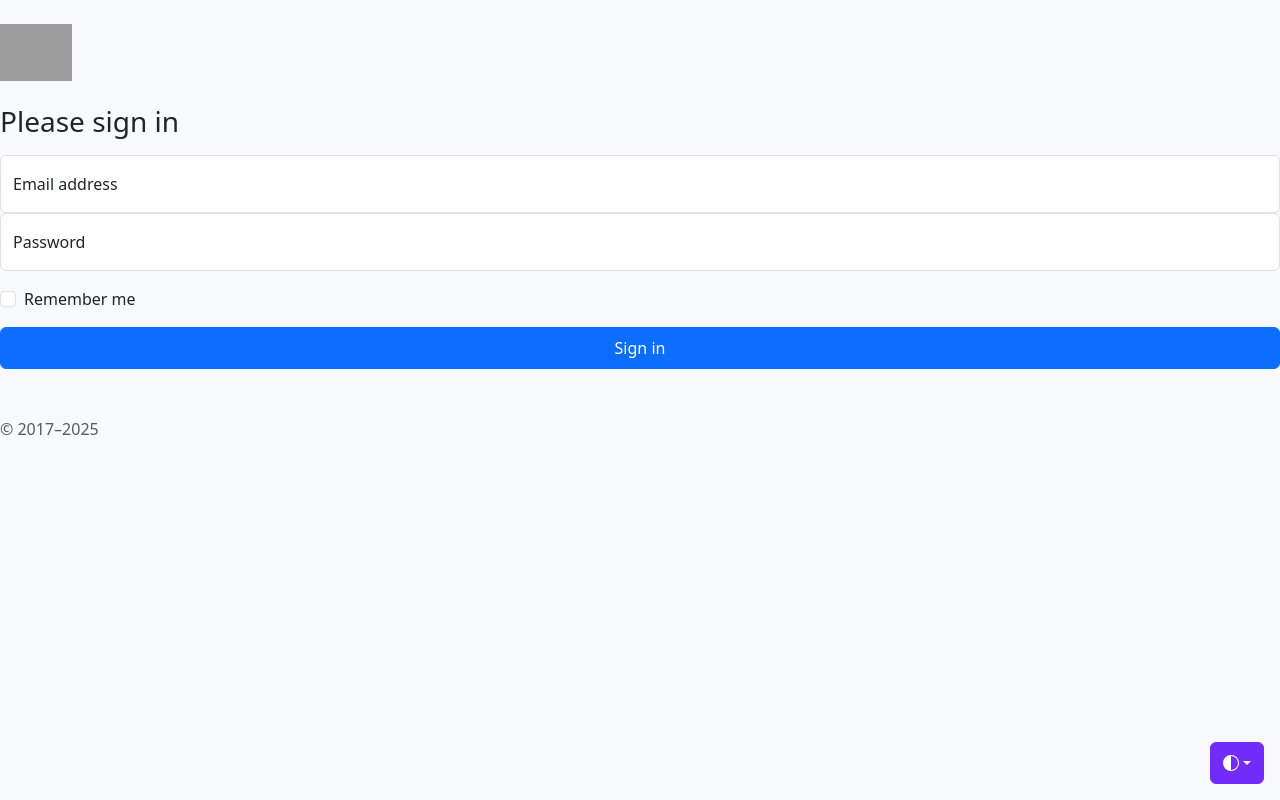
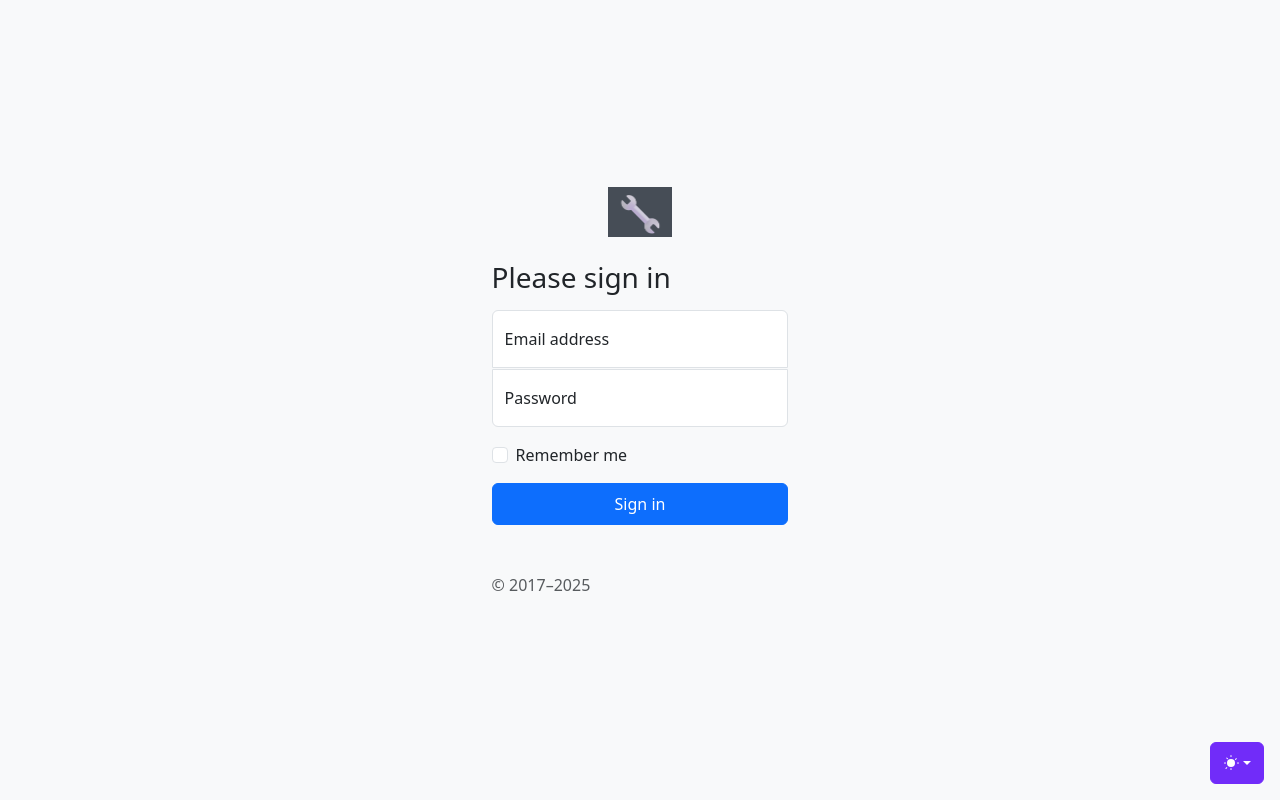
Before and after one commit to NicholasDenholm/TutorApp, a Flask app: page / in a window 1280 px wide. Run offline with Flask 3, Linux system fonts and the light colour scheme; some libraries are stand-ins or nearby versions; grey boxes are pictures that could not be loaded.

Commit message:
Fixed signin page format

```diff
--- /dev/null
+++ b/static/css/signin.css
@@ -0,0 +1,118 @@
+html,
+body {
+  height: 100%;
+}
+
+.form-signin {
+  max-width: 800px;
+  min-width: 300px;
+  padding: 0.1rem;
+  margin: auto;
+}
+
+.form-signin .form-floating:focus-within {
+  z-index: 2;
+}
+
+.form-signin input[type="email"] {
+  margin-bottom: 1px;           /* Sets the space between email and password */
+  border-bottom-right-radius: 0;
+  border-bottom-left-radius: 0;
+}
+
+.form-signin input[type="password"] {
+  margin-bottom: 10px;
+  border-top-left-radius: 0;
+  border-top-right-radius: 0;
+}
+
+img {
+  max-width: 100%;
+  height: 50px;
+  width: auto;
+}
+
+.bd-placeholder-img {
+  font-size: 1.125rem;           /* Set font size to 1.125 times root font size */
+  text-anchor: middle;           /* Center text horizontally in SVG */
+  -webkit-user-select: none;     /* Prevent text selection in WebKit browsers */
+  -moz-user-select: none;        /* Prevent text selection in Firefox */
+  user-select: none;             /* Prevent text selection in modern browsers */
+}
+
+@media (min-width: 360px) {
+  .bd-placeholder-img-lg {
+    font-size: 3.5rem;           /* Larger font size for bigger screens (360px and up) */
+  }
+}
+
+.b-example-divider {
+  width: 100%;                  /* Full width */
+  height: 3rem;                 /* Fixed height of 3rem */
+  background-color: #0000001a;  /* Light semi-transparent black background */
+  border: solid rgba(0,0,0,.15);/* Solid border with semi-transparent black */
+  border-width: 1px 0;          /* Border on top and bottom only */
+  box-shadow:                   /* Inset shadows for depth effect */
+    inset 0 .5em 1.5em #0000001a,
+    inset 0 .125em .5em #00000026;
+}
+
+.b-example-vr {
+  flex-shrink: 0;               /* Prevent shrinking in flex layouts */
+  width: 1.5rem;                /* Fixed width */
+  height: 100vh;                /* Full viewport height */
+}
+
+.bi {
+  vertical-align: -.125em;      /* Adjust vertical alignment slightly up */
+  fill: currentColor;           /* Use current text color to fill SVG icons */
+}
+
+.nav-scroller {
+  position: relative;           /* Position relative for stacking */
+  z-index: 2;                  /* Place above default elements */
+  height: 2.75rem;              /* Fixed height */
+  overflow-y: hidden;           /* Hide vertical scrollbar */
+}
+
+.nav-scroller .nav {
+  display: flex;                /* Use flexbox layout */
+  flex-wrap: nowrap;            /* Prevent wrapping of items */
+  padding-bottom: 1rem;         /* Space below content */
+  margin-top: -1px;             /* Slight negative margin to adjust position */
+  overflow-x: auto;             /* Enable horizontal scrolling */
+  text-align: center;           /* Center text inside */
+  white-space: nowrap;          /* Prevent line breaks */
+  -webkit-overflow-scrolling: touch; /* Smooth scrolling on iOS devices */
+}
+
+.btn-bd-primary {
+  --bd-violet-bg: #712cf9;                /* Custom violet background color */
+  --bd-violet-rgb: 112.520718, 44.062154, 249.437846; /* RGB values for shadows */
+  --bs-btn-font-weight: 600;               /* Bold font weight for button */
+  --bs-btn-color: var(--bs-white);         /* Button text color white */
+  --bs-btn-bg: var(--bd-violet-bg);        /* Button background violet */
+  --bs-btn-border-color: var(--bd-violet-bg); /* Button border violet */
+  --bs-btn-hover-color: var(--bs-white);   /* Hover text color white */
+  --bs-btn-hover-bg: #6528e0;               /* Hover background slightly darker violet */
+  --bs-btn-hover-border-color: #6528e0;    /* Hover border same as background */
+  --bs-btn-focus-shadow-rgb: var(--bd-violet-rgb); /* Shadow color on focus */
+  --bs-btn-active-color: var(--bs-btn-hover-color); /* Active text color */
+  --bs-btn-active-bg: #5a23c8;              /* Active background even darker violet */
+  --bs-btn-active-border-color: #5a23c8;   /* Active border color */
+}
+
+.bd-mode-toggle {
+    z-index: 1500;
+}
+
+/* Controls size of theme dropdown menu */
+.bd-mode-toggle .bi {
+    width: 1em;
+    height: 1em;
+}
+
+/* Displays current activated theme in menu */
+.bd-mode-toggle .dropdown-menu .active .bi {
+    display: block !important;
+}
--- /dev/null
+++ b/static/js/buttonActivator.js
@@ -0,0 +1,21 @@
+document.addEventListener('DOMContentLoaded', function () {
+  const themeButtons = document.querySelectorAll('[data-bs-theme-value]');
+
+  themeButtons.forEach(button => {
+    button.addEventListener('click', () => {
+      // Clear previous active states
+      themeButtons.forEach(btn => {
+        btn.classList.remove('active');
+        btn.setAttribute('aria-pressed', 'false');
+      });
+
+      // Set current as active
+      button.classList.add('active');
+      button.setAttribute('aria-pressed', 'true');
+
+      // Set theme on <html> element
+      const selectedTheme = button.getAttribute('data-bs-theme-value');
+      document.documentElement.setAttribute('data-bs-theme', selectedTheme);
+    });
+  });
+});
--- /dev/null
+++ b/static/js/color-modes.js
@@ -0,0 +1,80 @@
+/*!
+ * Color mode toggler for Bootstrap's docs (https://getbootstrap.com/)
+ * Copyright 2011-2025 The Bootstrap Authors
+ * Licensed under the Creative Commons Attribution 3.0 Unported License.
+ */
+
+(() => {
+  'use strict'
+
+  const getStoredTheme = () => localStorage.getItem('theme')
+  const setStoredTheme = theme => localStorage.setItem('theme', theme)
+
+  const getPreferredTheme = () => {
+    const storedTheme = getStoredTheme()
+    if (storedTheme) {
+      return storedTheme
+    }
+
+    return window.matchMedia('(prefers-color-scheme: dark)').matches ? 'dark' : 'light'
+  }
+
+  const setTheme = theme => {
+    if (theme === 'auto') {
+      document.documentElement.setAttribute('data-bs-theme', (window.matchMedia('(prefers-color-scheme: dark)').matches ? 'dark' : 'light'))
+    } else {
+      document.documentElement.setAttribute('data-bs-theme', theme)
+    }
+  }
+
+  setTheme(getPreferredTheme())
+
+  const showActiveTheme = (theme, focus = false) => {
+    const themeSwitcher = document.querySelector('#bd-theme')
+
+    if (!themeSwitcher) {
+      return
+    }
+
+    const themeSwitcherText = document.querySelector('#bd-theme-text')
+    const activeThemeIcon = document.querySelector('.theme-icon-active use')
+    const btnToActive = document.querySelector(`[data-bs-theme-value="${theme}"]`)
+    const svgOfActiveBtn = btnToActive.querySelector('svg use').getAttribute('href')
+
+    document.querySelectorAll('[data-bs-theme-value]').forEach(element => {
+      element.classList.remove('active')
+      element.setAttribute('aria-pressed', 'false')
+    })
+
+    btnToActive.classList.add('active')
+    btnToActive.setAttribute('aria-pressed', 'true')
+    activeThemeIcon.setAttribute('href', svgOfActiveBtn)
+    const themeSwitcherLabel = `${themeSwitcherText.textContent} (${btnToActive.dataset.bsThemeValue})`
+    themeSwitcher.setAttribute('aria-label', themeSwitcherLabel)
+
+    if (focus) {
+      themeSwitcher.focus()
+    }
+  }
+
+  window.matchMedia('(prefers-color-scheme: dark)').addEventListener('change', () => {
+    const storedTheme = getStoredTheme()
+    if (storedTheme !== 'light' && storedTheme !== 'dark') {
+      setTheme(getPreferredTheme())
+    }
+  })
+
+  window.addEventListener('DOMContentLoaded', () => {
+    showActiveTheme(getPreferredTheme())
+
+    document.querySelectorAll('[data-bs-theme-value]')
+      .forEach(toggle => {
+        toggle.addEventListener('click', () => {
+          const theme = toggle.getAttribute('data-bs-theme-value')
+          setStoredTheme(theme)
+          setTheme(theme)
+          showActiveTheme(theme, true)
+        })
+      })
+  })
+})()
--- a/templates/index.html
+++ b/templates/index.html
@@ -9,92 +9,16 @@
   <title>Signin Template · Bootstrap v5.3</title>
 
   <link rel="canonical" href="https://getbootstrap.com/docs/5.3/examples/sign-in/">
-  <script src="../assets/js/color-modes.js"></script>
-  <link href="../assets/dist/css/bootstrap.min.css" rel="stylesheet">
+
+  <!-- Bootstrap CSS from CDN (recommended) -->
   <link href="https://cdn.jsdelivr.net/npm/bootstrap@5.3.6/dist/css/bootstrap.min.css" rel="stylesheet" integrity="sha384-4Q6Gf2aSP4eDXB8Miphtr37CMZZQ5oXLH2yaXMJ2w8e2ZtHTl7GptT4jmndRuHDT" crossorigin="anonymous">
 
-  <style>
-    .bd-placeholder-img {
-      font-size: 1.125rem;
-      text-anchor: middle;
-      -webkit-user-select: none;
-      -moz-user-select: none;
-      user-select: none;
-    }
+  <!-- signin css reference -->
+  <link rel="stylesheet" href="{{ url_for('static', filename='css/signin.css') }}">
 
-    @media (min-width: 360px) {
-      .bd-placeholder-img-lg {
-        font-size: 3.5rem;
-      }
-    }
+  <!-- Js needed for signin -->
+  <script src="{{ url_for('static', filename='js/color-modes.js') }}"></script>
 
-    .b-example-divider {
-      width: 100%;
-      height: 3rem;
-      background-color: #0000001a;
-      border: solid rgba(0,0,0,.15);
-      border-width: 1px 0;
-      box-shadow: inset 0 .5em 1.5em #0000001a, inset 0 .125em .5em #00000026;
-    }
-
-    .b-example-vr {
-      flex-shrink: 0;
-      width: 1.5rem;
-      height: 100vh;
-    }
-
-    .bi {
-      vertical-align: -.125em;
-      fill: currentColor;
-    }
-
-    .nav-scroller {
-      position: relative;
-      z-index: 2;
-      height: 2.75rem;
-      overflow-y: hidden;
-    }
-
-    .nav-scroller .nav {
-      display: flex;
-      flex-wrap: nowrap;
-      padding-bottom: 1rem;
-      margin-top: -1px;
-      overflow-x: auto;
-      text-align: center;
-      white-space: nowrap;
-      -webkit-overflow-scrolling: touch;
-    }
-
-    .btn-bd-primary {
-      --bd-violet-bg: #712cf9;
-      --bd-violet-rgb: 112.520718, 44.062154, 249.437846;
-      --bs-btn-font-weight: 600;
-      --bs-btn-color: var(--bs-white);
-      --bs-btn-bg: var(--bd-violet-bg);
-      --bs-btn-border-color: var(--bd-violet-bg);
-      --bs-btn-hover-color: var(--bs-white);
-      --bs-btn-hover-bg: #6528e0;
-      --bs-btn-hover-border-color: #6528e0;
-      --bs-btn-focus-shadow-rgb: var(--bd-violet-rgb);
-      --bs-btn-active-color: var(--bs-btn-hover-color);
-      --bs-btn-active-bg: #5a23c8;
-      --bs-btn-active-border-color: #5a23c8;
-    }
-
-    .bd-mode-toggle {
-      z-index: 1500;
-    }
-
-    .bd-mode-toggle .bi {
-      width: 1em;
-      height: 1em;
-    }
-
-    .bd-mode-toggle .dropdown-menu .active .bi {
-      display: block !important;
-    }
-  </style>
 </head>
 
 <body class="d-flex align-items-center py-4 bg-body-tertiary">
@@ -104,14 +28,18 @@
       <path d="M13.854 3.646a.5.5 0 0 1 0 .708l-7 7a.5.5 0 0 1-.708 0l-3.5-3.5a.5.5 0 1 1 .708-.708L6.5 10.293l6.646-6.647a.5.5 0 0 1 .708 0z"/>
     </symbol>
     <symbol id="circle-half" viewBox="0 0 16 16">
+      <!-- Path for the half moon icon-->
       <path d="M8 15A7 7 0 1 0 8 1v14zm0 1A8 8 0 1 1 8 0a8 8 0 0 1 0 16z"/>
     </symbol>
     <symbol id="moon-stars-fill" viewBox="0 0 16 16">
-      <path d="M6 .278a.768.768 0 0 1 .08.858..."/>
-      <path d="M10.794 3.148a.217.217 0 0 1 .412 0..."/>
+      <!-- Path(s) for the moon/stars icon-->
+      <path d="M6 .278a.768.768 0 0 1 .08.858A6.005 6.005 0 0 0 8 13a6 6 0 0 0 5.864-4.927.5.5 0 0 1 .758-.327 7 7 0 1 1-8.317-7.82.5.5 0 0 1 .695.353z"/>
+      <path d="M10.794 3.148a.217.217 0 0 1 .412 0l.387 1.197a.25.25 0 0 0 .237.173h1.262a.25.25 0 0 1 .148.451l-1.021.74a.25.25 0 0 0-.091.28l.387 1.197a.25.25 0 0 1-.385.28l-1.021-.74a.25.25 0 0 0-.292 0l-1.021.74a.25.25 0 0 1-.385-.28l.387-1.197a.25.25 0 0 0-.091-.28l-1.021-.74a.25.25 0 0 1 .148-.451h1.262a.25.25 0 0 0 .237-.173l.387-1.197z"/>
     </symbol>
     <symbol id="sun-fill" viewBox="0 0 16 16">
-      <path d="M8 12a4 4 0 1 0 0-8..."/>
+      <!-- Path(s) for the sun icon-->
+      <path d="M8 12a4 4 0 1 0 0-8 4 4 0 0 0 0 8z"/>
+      <path d="M8 0a.5.5 0 0 1 .5.5v1a.5.5 0 0 1-1 0v-1A.5.5 0 0 1 8 0zm0 13a.5.5 0 0 1 .5.5v1a.5.5 0 0 1-1 0v-1a.5.5 0 0 1 .5-.5zm8-5a.5.5 0 0 1-.5.5h-1a.5.5 0 0 1 0-1h1a.5.5 0 0 1 .5.5zM3 8a.5.5 0 0 1-.5.5h-1a.5.5 0 0 1 0-1h1A.5.5 0 0 1 3 8zm10.657-4.657a.5.5 0 0 1 0 .707l-.708.708a.5.5 0 0 1-.707-.707l.708-.708a.5.5 0 0 1 .707 0zM4.05 12.364a.5.5 0 0 1 0 .707l-.708.708a.5.5 0 0 1-.707-.707l.708-.708a.5.5 0 0 1 .707 0zm9.193 7.07a.5.5 0 0 1-.707-.707l.708-.708a.5.5 0 0 1 .707.707l-.708.708zM4.757 3.343a.5.5 0 0 1-.707.707L3.343 3.343a.5.5 0 1 1 .707-.707l.707.707z"/>
     </symbol>
   </svg>
 
@@ -149,9 +77,13 @@
     </ul>
   </div>
 
-  <main class="form-signin w-100 m-auto">
+  <!-- style= mx-auto: centers it horizontally. my-auto: centers it vertically. Range set in signin.css  -->
+  <main class="form-signin mx-auto my-auto">
     <form>
-      <img class="mb-4" src="../assets/brand/bootstrap-logo.svg" alt="" width="72" height="57">
+      <!-- Image above the signin -->
+      <img class="mb-4 mx-auto d-block" src="{{ url_for('static', filename='brand/wrenchEmoji.png') }}" alt="Logo">
+
+      <!--h3 is a good fit, h2 and above are too large-->
       <h1 class="h3 mb-3 fw-normal">Please sign in</h1>
 
       <div class="form-floating">
@@ -174,32 +106,11 @@
     </form>
   </main>
 
-  <script src="../assets/dist/js/bootstrap.bundle.min.js"></script>
+  <!-- Needed for styling -->
   <script src="https://cdn.jsdelivr.net/npm/bootstrap@5.3.6/dist/js/bootstrap.bundle.min.js" integrity="sha384-j1CDi7MgGQ12Z7Qab0qlWQ/Qqz24Gc6BM0thvEMVjHnfYGF0rmFCozFSxQBxwHKO" crossorigin="anonymous"></script>
 
-  <script>
-    document.addEventListener('DOMContentLoaded', function () {
-      const themeButtons = document.querySelectorAll('[data-bs-theme-value]');
-
-      themeButtons.forEach(button => {
-        button.addEventListener('click', () => {
-          // Clear previous active states
-          themeButtons.forEach(btn => {
-            btn.classList.remove('active');
-            btn.setAttribute('aria-pressed', 'false');
-          });
-
-          // Set current as active
-          button.classList.add('active');
-          button.setAttribute('aria-pressed', 'true');
-
-          // Set theme on <html> element
-          const selectedTheme = button.getAttribute('data-bs-theme-value');
-          document.documentElement.setAttribute('data-bs-theme', selectedTheme);
-        });
-      });
-    });
-  </script>
+  <!-- dark/lightmode button function reference -->
+  <script src="{{ url_for('static', filename='js/buttonActivator.js') }}"></script>
 
 </body>
 </html>
```
Also changed, not shown: templates/sign-in.css (deleted, +0 -25 lines), app.py (line endings or trailing spaces), static/brand/wrenchEmoji.png (added).
